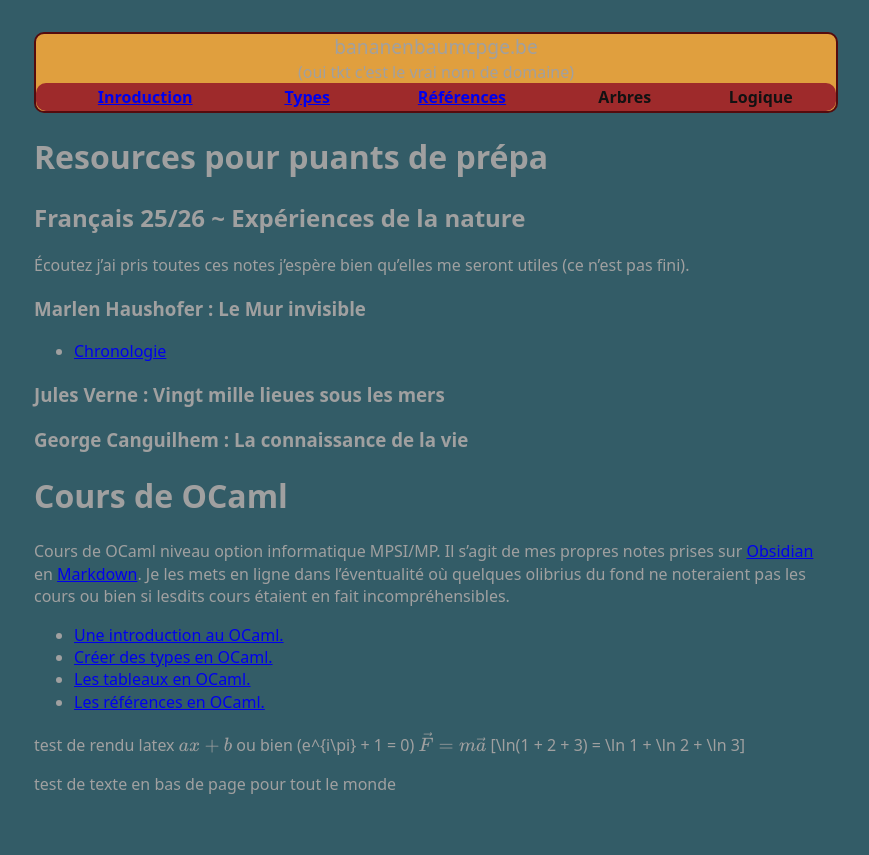
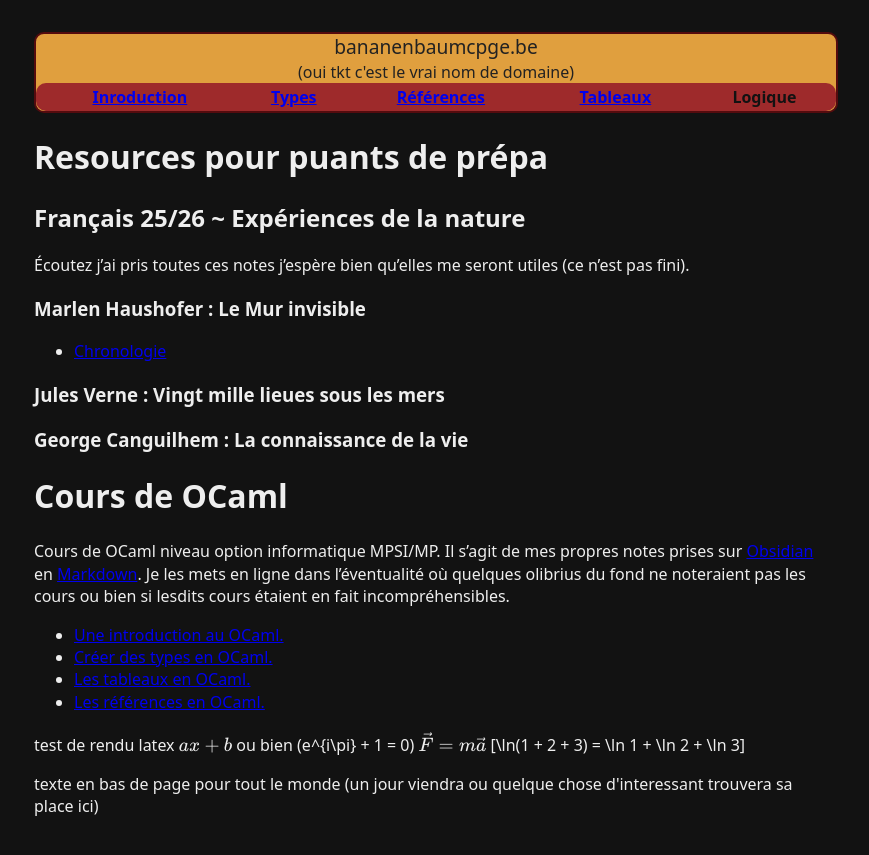
Before and after one commit to Bananachu/bananachu.github.io, a Jekyll site: the page built from index.md, in a window 1280 px wide. Shown: the top 855 px of the page, without its empty margins (206-1075 px from the left). Built offline with Jekyll 4.4.1, drawn with Linux system fonts in a browser that asks for light colours.

Commit message:
Update default.html

```diff
--- a/_layouts/default.html
+++ b/_layouts/default.html
@@ -20,8 +20,8 @@
       margin: 2rem auto;
       padding: 0 1rem;
       line-height: 1.4;
-      background-color:#335c67;
-      color: #a0a0a0;
+      background-color:#121212;
+      color: #eeeeee;
     }
     header {
       width: 800px;
@@ -32,6 +32,7 @@
       border-radius: 10px;
       margin-bottom: 10px;
       border: 2px solid #540b0e;
+      color: #222222;
     main {
       max-width: 800px;
       background-color: #fff3b0;
@@ -104,14 +105,12 @@
         <th><a href="https://bananachu.github.io/info/intro.html">Inroduction</a></th>
         <th><a href="https://bananachu.github.io/info/types.html">Types</a></th>
         <th><a href="https://bananachu.github.io/info/references.html">Références</a></th>
-        <th>Arbres</th>
+        <th><a href="https://bananachu.github.io/info/tableaux.html">Tableaux</a></th>
         <th>Logique</th>
         </tr>
       </table>
   </header>
-  <main>
     {{ content }}
-  </main>
-  <footer> test de texte en bas de page pour tout le monde </footer>
+  <footer>texte en bas de page pour tout le monde (un jour viendra ou quelque chose d'interessant trouvera sa place ici)</footer>
 </body>
 </html>
```
